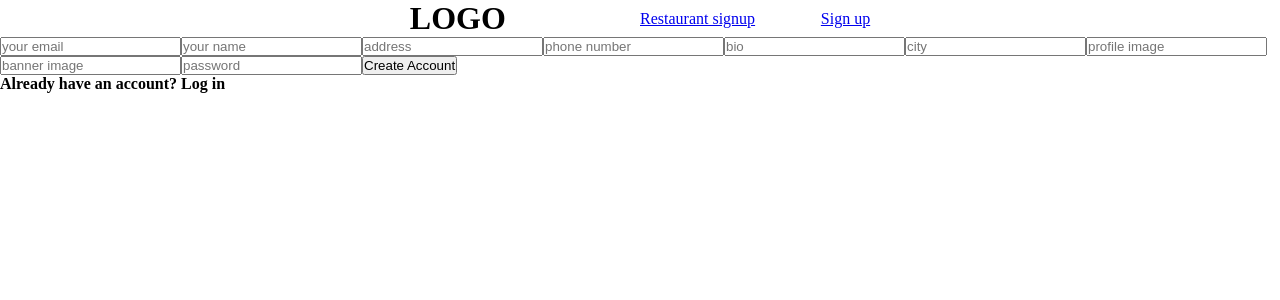
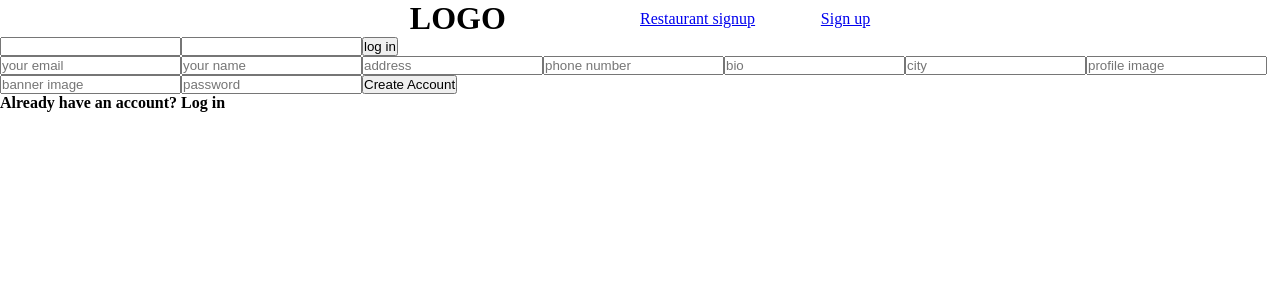
Before and after one commit to Cameron-Ord/foodie, a Vue app: page /#/RestaurantLogin in a window 1280 px wide. Shown: the top 300 px of the page. Built offline with nearby package versions, Linux system fonts and the light colour scheme.

Commit message:
adding login APIS

```diff
--- /dev/null
+++ b/src/components/ClientLoginComponent.vue
@@ -0,0 +1,61 @@
+<template>
+    <span>
+
+        <input type="text" ref="email_input">
+        <input type="password" ref="password_input">
+        <button @click="user_log_in" >log in</button>
+
+    </span>
+</template>
+
+<script>
+import axios from 'axios';
+import Cookies from 'vue-cookies';
+    export default {
+
+
+        data() {
+            return {
+
+            }
+        },
+
+        methods:{
+
+            user_log_in(){
+
+                axios({
+
+                    method: `POST`,
+
+                    url: `https://foodie.bymoen.codes/api/client-login`,
+
+                    data:{
+
+                        email: this.$refs[`email_input`].values,
+                        password: this.$refs[`password_input`].value
+
+                    }
+
+                }).then((response)=>{
+
+                    response;
+
+                    Cookies.set(`client_login_token`, `${response[`data`][`token`]}`);
+
+                    Cookies.set(`client_id_token`, `${response[`data`][`client_id`]}`);
+
+                }).catch((error)=>{
+
+                    error;
+
+                });
+            }
+        },
+
+    }
+</script>
+
+<style scoped>
+
+</style>
--- a/src/views/ClientSignup.vue
+++ b/src/views/ClientSignup.vue
@@ -5,6 +5,12 @@
         <main>
 
             <section>
+                <article>
+
+                    <client-login-component></client-login-component>
+
+                </article>
+
                 <article>
 
                     <span>
@@ -33,16 +39,17 @@
 
 <script>
 import PageHeader from '@/components/PageHeader.vue';
-
+import ClientLoginComponent from '@/components/ClientLoginComponent.vue';
 
 import axios from 'axios';
-import Cookies from 'vue-cookies';
+
 
 
 export default {
     components: {
 
-        PageHeader
+        PageHeader,
+        ClientLoginComponent
 
 
     },
@@ -122,9 +129,6 @@ export default {
 
                 console.log(response);
 
-                Cookies.set(`token`, `${response[`data`][`token`]}`);
-
-                Cookies.set(`id`, `${response[`data`][`client_id`]}`)
 
 
             }).catch((error) => {
--- a/src/views/RestaurantLoginSignup.vue
+++ b/src/views/RestaurantLoginSignup.vue
@@ -5,6 +5,11 @@
         <main>
 
             <section>
+                <article>
+
+                    <client-login-component></client-login-component>
+
+                </article>
                 <article>
 
                     <span>
@@ -17,6 +22,7 @@
                         <input placeholder="city"  type="text" ref="city_input">
                         <input placeholder="profile image" type="text" ref="profile_input">
                         <input placeholder="banner image" type="text" ref="banner_input">
+
                         <input placeholder="password" type="password" ref="password_input">
 
                         <button @click="sign_up">Create Account</button>
@@ -37,7 +43,7 @@
 <script>
 
 import PageHeader from '@/components/PageHeader.vue';
-
+import ClientLoginComponent from '@/components/ClientLoginComponent.vue';
 
 import axios from 'axios';
 import Cookies from 'vue-cookies';
@@ -45,7 +51,8 @@ import Cookies from 'vue-cookies';
 
             components: {
 
-        PageHeader
+        PageHeader,
+        ClientLoginComponent
 
 
     },
```
Also changed, not shown: src/components/RestaurantLoginComponent.vue (added, +59 -0 lines).
